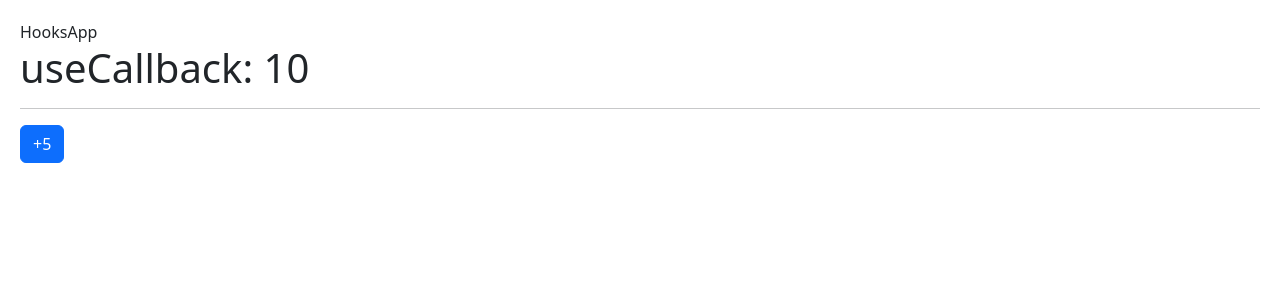
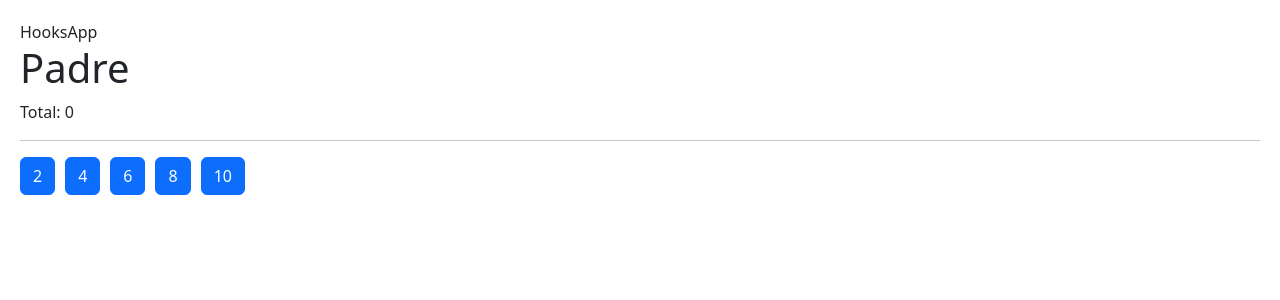
Before and after one commit to Zukhulento/hooks-re-practice, a React (Vite) app: page / in a window 1280 px wide. Shown: the top 300 px of the page. Built offline with nearby package versions, Linux system fonts and the light colour scheme.

Commit message:
finishing section

```diff
--- /dev/null
+++ b/src/07-tarea-memo/Hijo.jsx
@@ -0,0 +1,15 @@
+// Aqui el memo está haciendo que se mantenga la renderización si el número (estado)
+//  o la función no han cambiado
+import React from "react";
+export const Hijo = React.memo(({ numero, incrementar }) => {
+  console.log("  Me volví a generar :(  ");
+
+  return (
+    <button
+      className="btn btn-primary mr-3"
+      onClick={() => incrementar(numero)}
+    >
+      {numero}
+    </button>
+  );
+});
--- /dev/null
+++ b/src/07-tarea-memo/Padre.jsx
@@ -0,0 +1,27 @@
+import React, { useCallback } from "react";
+import { Hijo } from "./Hijo";
+import { useState } from "react";
+
+export const Padre = () => {
+  const numeros = [2, 4, 6, 8, 10];
+  const [valor, setValor] = useState(0);
+  // Aquí se usa un callback para que la función que es enviada al hijo no sea diferente
+  // o cambie de espacio en memoria. También se utiliza (v) para acceder al valor del estado
+  const incrementar = useCallback((num) => {
+    setValor((v) => v + num);
+  }, []);
+
+  return (
+    <div>
+      <h1>Padre</h1>
+      <p> Total: {valor} </p>
+
+      <hr />
+
+      {numeros.map((n) => (
+        <Hijo key={n} numero={n} incrementar={incrementar} />
+      ))}
+      {/* <Hijo /> */}
+    </div>
+  );
+};
--- a/src/HooksApp.jsx
+++ b/src/HooksApp.jsx
@@ -8,13 +8,14 @@ import { Layout } from "./05-useLayout/Layout";
 import { CallbackHook } from "./06-memo/CallbackHook";
 import { MemoHook } from "./06-memo/MemoHook";
 import { Memorize } from "./06-memo/Memorize";
+import { Padre } from "./07-tarea-memo/Padre";
 
 export const HooksApp = () => {
   return (
     <>
       <div>HooksApp</div>
       {/* <CounterApp /> */}
-      <CallbackHook/>
+      <Padre />
     </>
   );
 };
```
Also changed, not shown: src/07-tarea-memo/Hijo.js (deleted, +0 -15 lines), src/07-tarea-memo/Padre.js (deleted, +0 -34 lines).
